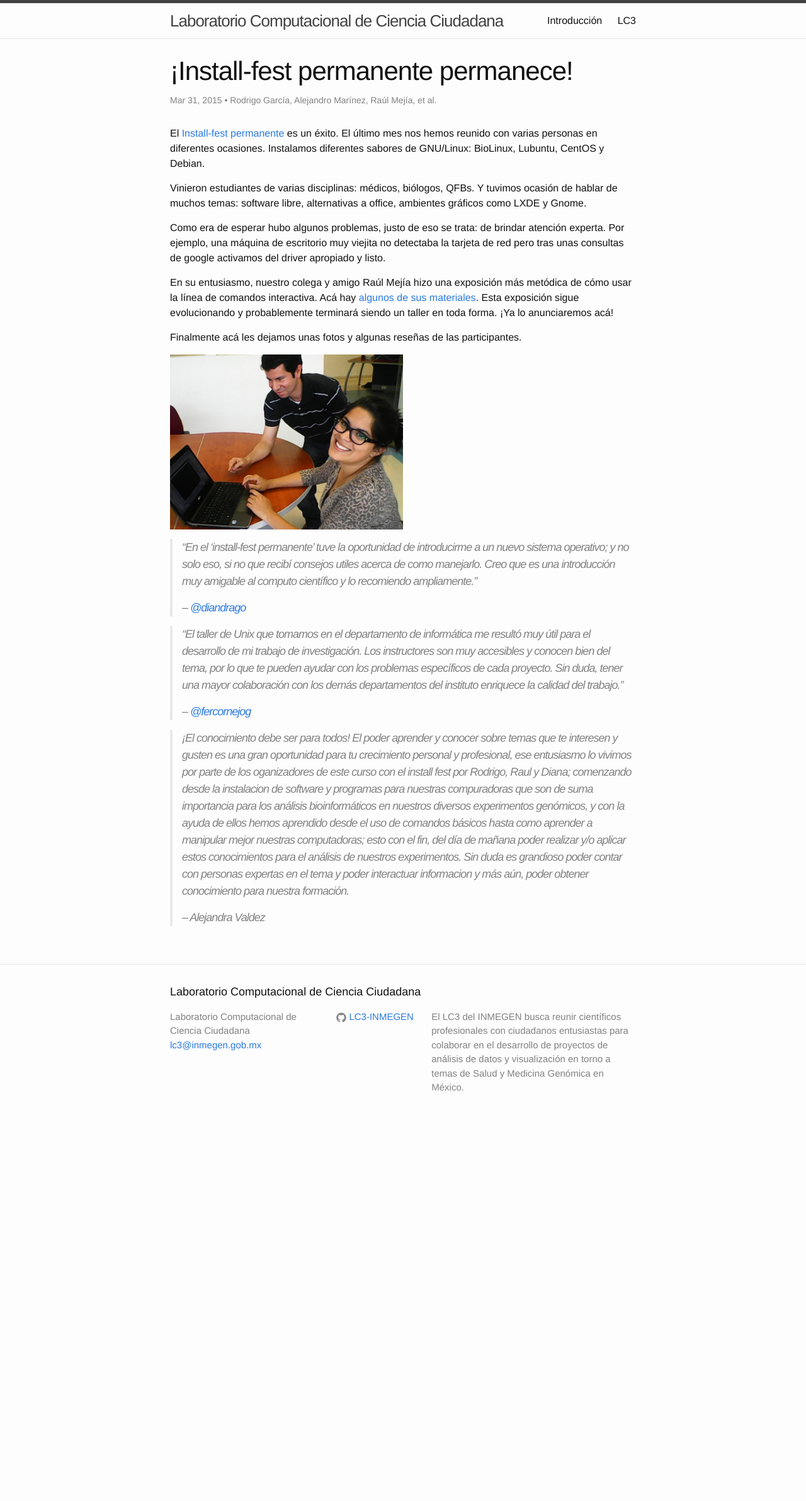
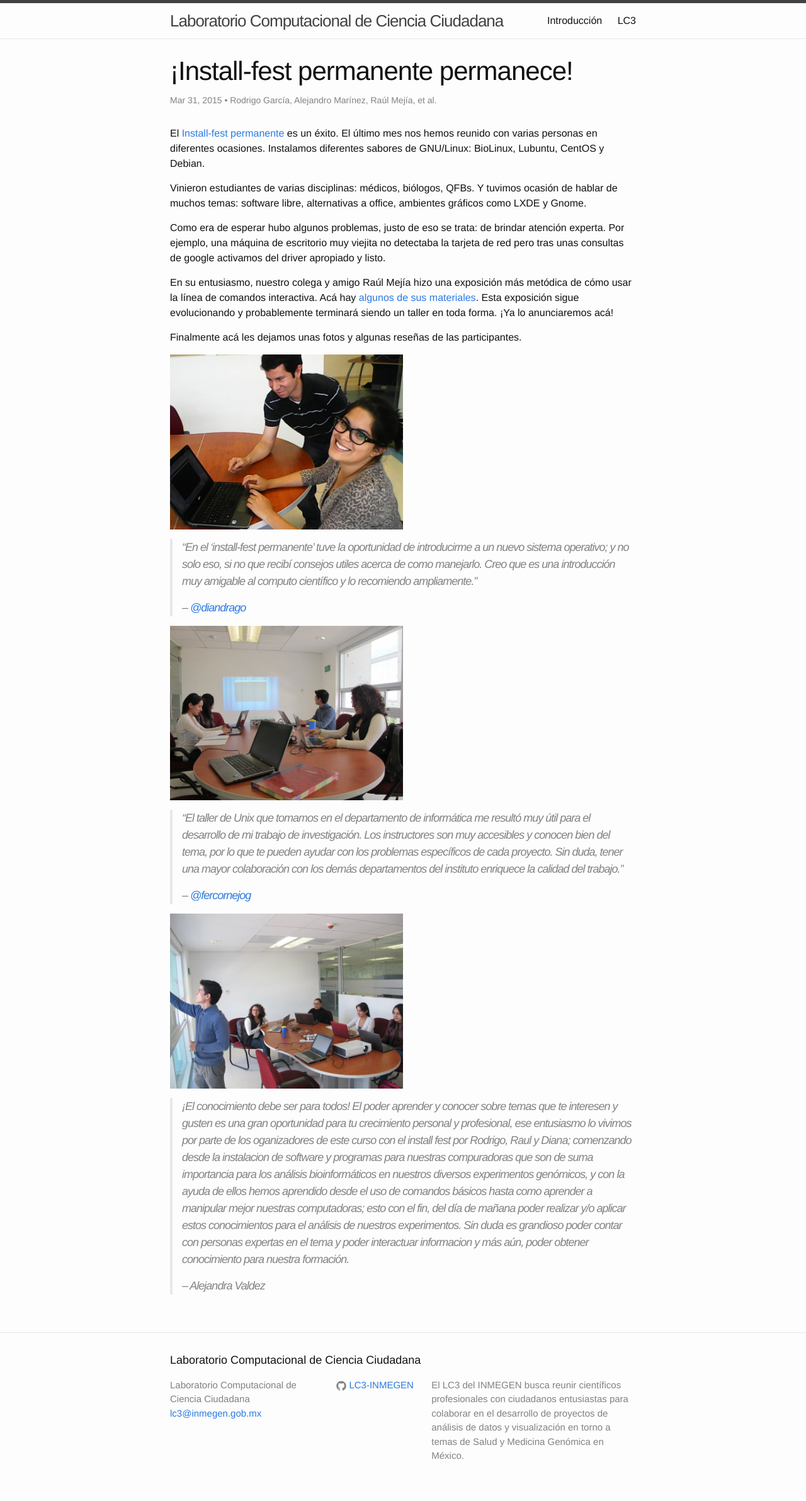
Before and after one commit to LC3-INMEGEN/LC3-INMEGEN.github.io, a Jekyll site: the page built from _posts/2015/2015-03-31-installfest_permanece.md, in a window 1280 px wide. Shown: the whole page at 63% size. Built offline with Jekyll 4.4.1, drawn with Linux system fonts in a browser that asks for light colours; nearby versions of some CDN libraries; comment, search, counter and statistics services are not loaded; before the commit the page ends 1799 px from its top, so only the background shows below that.

Commit message:
agrego fotos que faltaban

```diff
--- a/_posts/2015/2015-03-31-installfest_permanece.md
+++ b/_posts/2015/2015-03-31-installfest_permanece.md
@@ -39,6 +39,7 @@ participantes.
 >   --  [@diandrago](https://twitter.com/diandrago)
 
 
+<img src="/static/installfest-permanente0.jpg" width="50%">
 
 
 > "El taller de Unix que tomamos en el departamento de informática me
@@ -51,6 +52,8 @@ participantes.
 >   -- [@fercornejog](https://twitter.com/fercornejog)
 
 
+
+<img src="/static/installfest-permanente1.jpg" width="50%">
 
 
 > ¡El conocimiento debe ser para todos! El poder aprender y conocer
```
Also changed, not shown: static/installfest-permanente0.jpg (added), static/installfest-permanente1.jpg (added).
